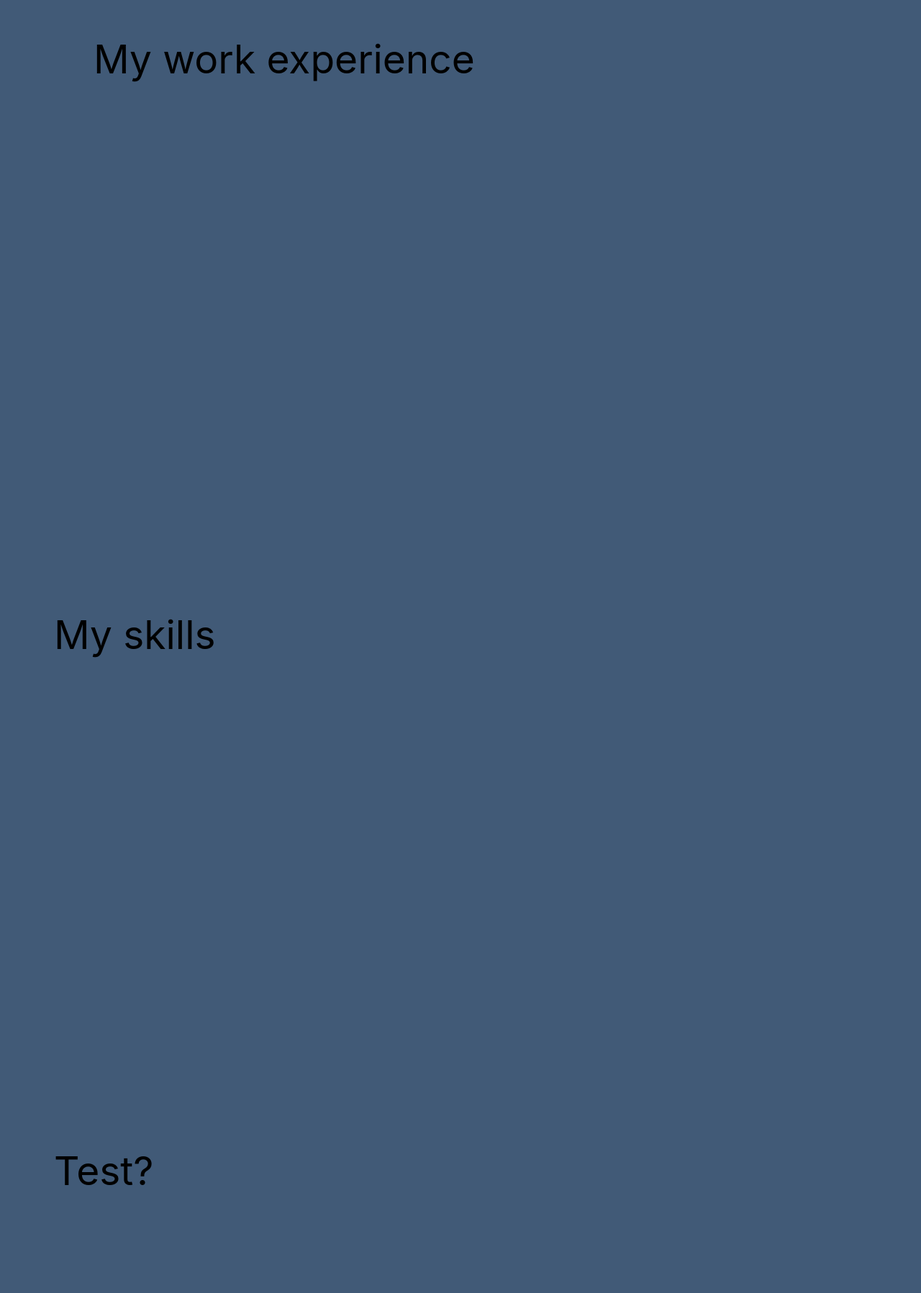
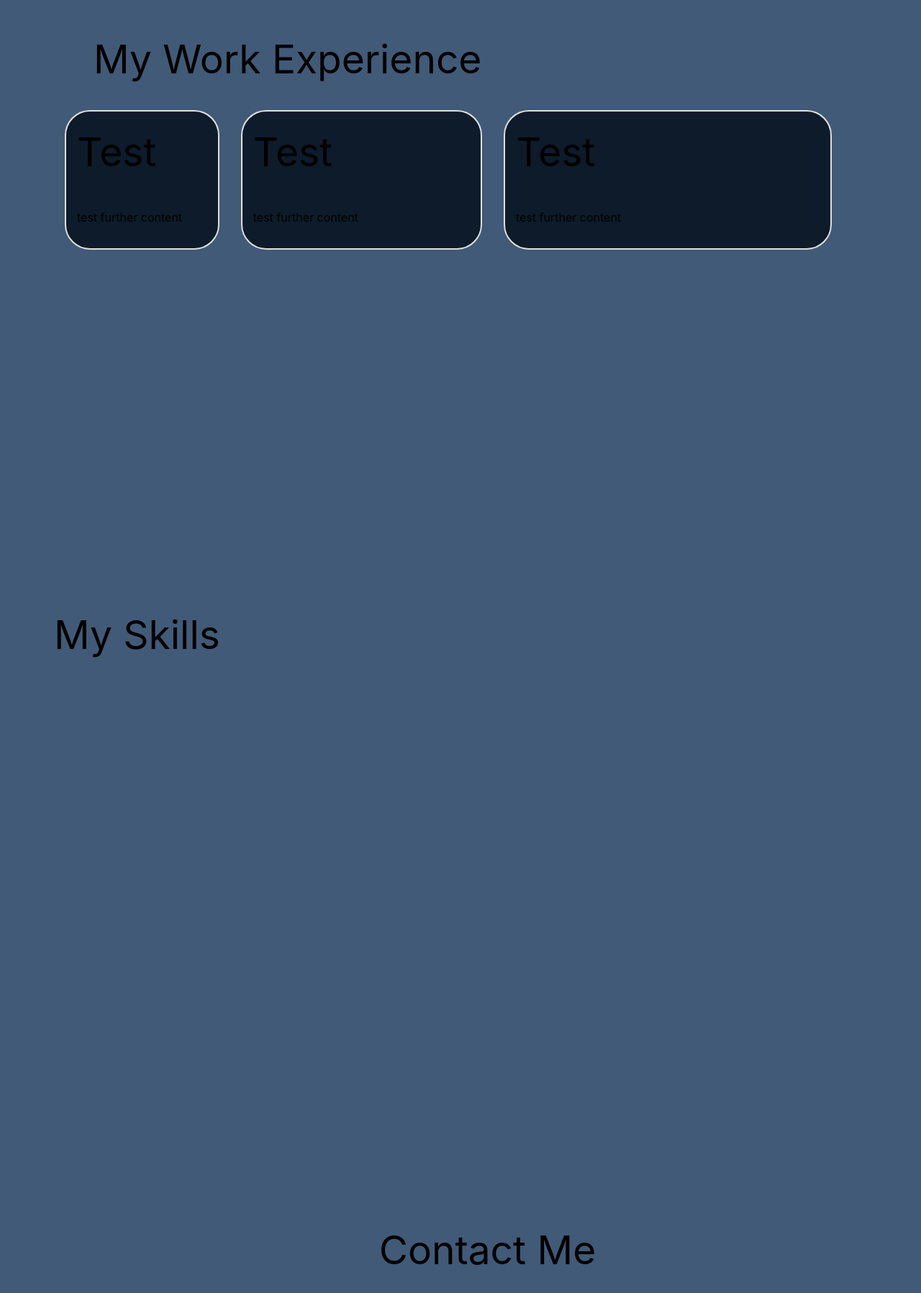
Before and after one commit to xavier-berthiaume/Site-CV-Xavier, a React (Vite) app: page / in a window 1280 px wide. Shown: the part 1614-3411 px from the top of the page at 72% size. Built offline with nearby package versions, Linux system fonts and the light colour scheme.

Commit message:
Trying to make dynamic containers

```diff
--- a/src/App.scss
+++ b/src/App.scss
@@ -41,3 +41,9 @@ $dark_color: #1B263B;
   top: 1em;
   right: 0;
 }
+
+.contact-title {
+  text-align: center;
+  position: relative;
+  top: 2em;
+}
--- a/src/App.tsx
+++ b/src/App.tsx
@@ -3,8 +3,8 @@ import { useState } from 'react'
 import './App.scss'
 import Sidebar from './components/sidebar/Sidebar'
 import ContentBlock from './components/ContentBlock'
-import { FontAwesomeIcon  } from '@fortawesome/react-fontawesome'
 import { faCode, faEnvelope, faHome, faUser, faUserGraduate } from '@fortawesome/free-solid-svg-icons'
+import InfoBox from './components/info-box/InfoBox'
 
 function App() {
 
@@ -28,13 +28,27 @@ function App() {
         <h1 className="about-title">A bit about me</h1>
       </ContentBlock>
       <ContentBlock block_name={block_list[2][0].toString()}>
-        <h1 className="work-title">My work experience</h1>
+        <h1 className="work-title">My Work Experience</h1>
+        <div className="centering-div">
+          <InfoBox box_name="test" box_width={15}>
+            <h1>Test</h1>
+            <p>test further content</p>
+          </InfoBox>
+          <InfoBox box_name="test2" box_width={25}>
+            <h1>Test</h1>
+            <p>test further content</p>
+          </InfoBox>
+          <InfoBox box_name="test3" box_width={35}>
+            <h1>Test</h1>
+            <p>test further content</p>
+          </InfoBox>
+        </div>
       </ContentBlock>
       <ContentBlock block_name={block_list[3][0].toString()}>
-        <h1 className="skills-title">My skills</h1>
+        <h1 className="skills-title">My Skills</h1>
       </ContentBlock>
       <ContentBlock block_name={block_list[4][0].toString()}>
-        <h1>Test?</h1>
+        <h1 className="contact-title">Contact Me</h1>
       </ContentBlock>
     </>
   )
--- a/src/components/info-box/InfoBox.scss
+++ b/src/components/info-box/InfoBox.scss
@@ -1,14 +1,19 @@
 @use "../../App.scss";
 
 .info-box {
+	position: relative;
+
+	display: inline-block;
+
 	margin: auto;
-	margin-top: 30px;
+	margin-left: 15px;
+	margin-right: 15px;
+	margin-top: 3em;
 	padding: 15px;
 
-	width: 90%;
 	height: auto;
 
-	border: 8px solid App.$dark_color;
+	border: 2px solid App.$highlight_color;
 	border-radius: 35px;
 
 	background-color: App.$secondary_color;
--- a/src/components/info-box/InfoBox.tsx
+++ b/src/components/info-box/InfoBox.tsx
@@ -1,9 +1,35 @@
+import { useState } from "react";
 import "./InfoBox.scss";
 
-function InfoBox({children}:any) {
+interface InfoBoxProps {
+  box_name: string,
+  box_width: number,
+  children: any
+};
+
+function InfoBox({box_name, box_width, children} : InfoBoxProps) {
+
+  const [showDetails, setShowDetails] = useState(false);
+
+  const generateWidth = (width: number) => {
+    return (
+      `
+        #${box_name} {
+          width: ${width}%;
+        }
+      `
+    );
+  }
 
   return (
-    <div className="info-box">{children}</div>
+    <>
+      <style>
+        {generateWidth(box_width)}
+      </style>
+    <div className="info-box" id={box_name}>
+      {children}
+    </div>
+    </>
   );
 
 };
--- a/src/components/sidebar/Sidebar.tsx
+++ b/src/components/sidebar/Sidebar.tsx
@@ -32,7 +32,7 @@ function Sidebar({block_list}: SidebarProps) {
 
 		<div className="nav-bar">
 
-			<a href="#" onClick={scrollToTop} className="logo">XB</a>
+			{<a href="#" onClick={scrollToTop} className="logo">XB</a>}
 
 			<nav>
 
```
